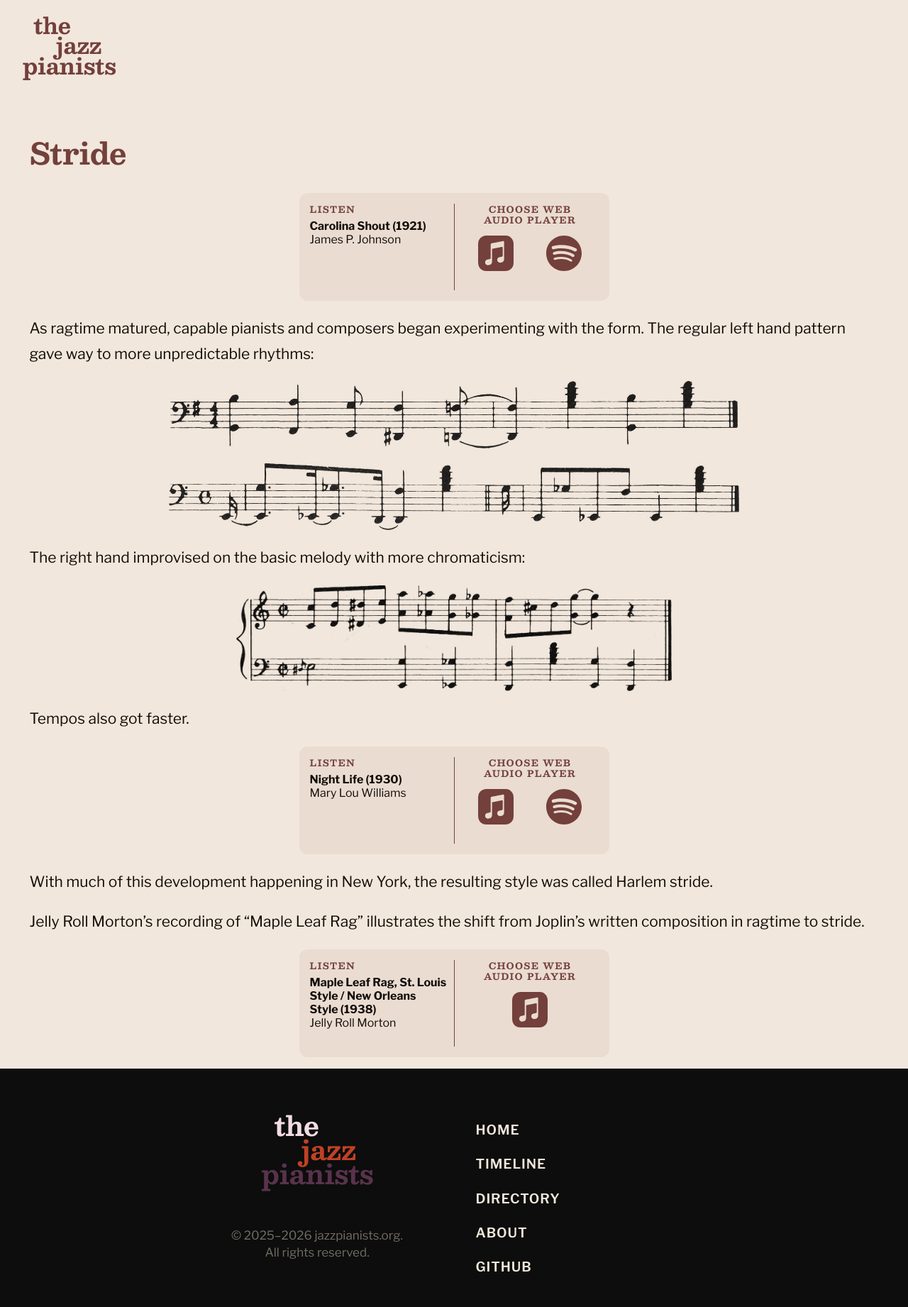
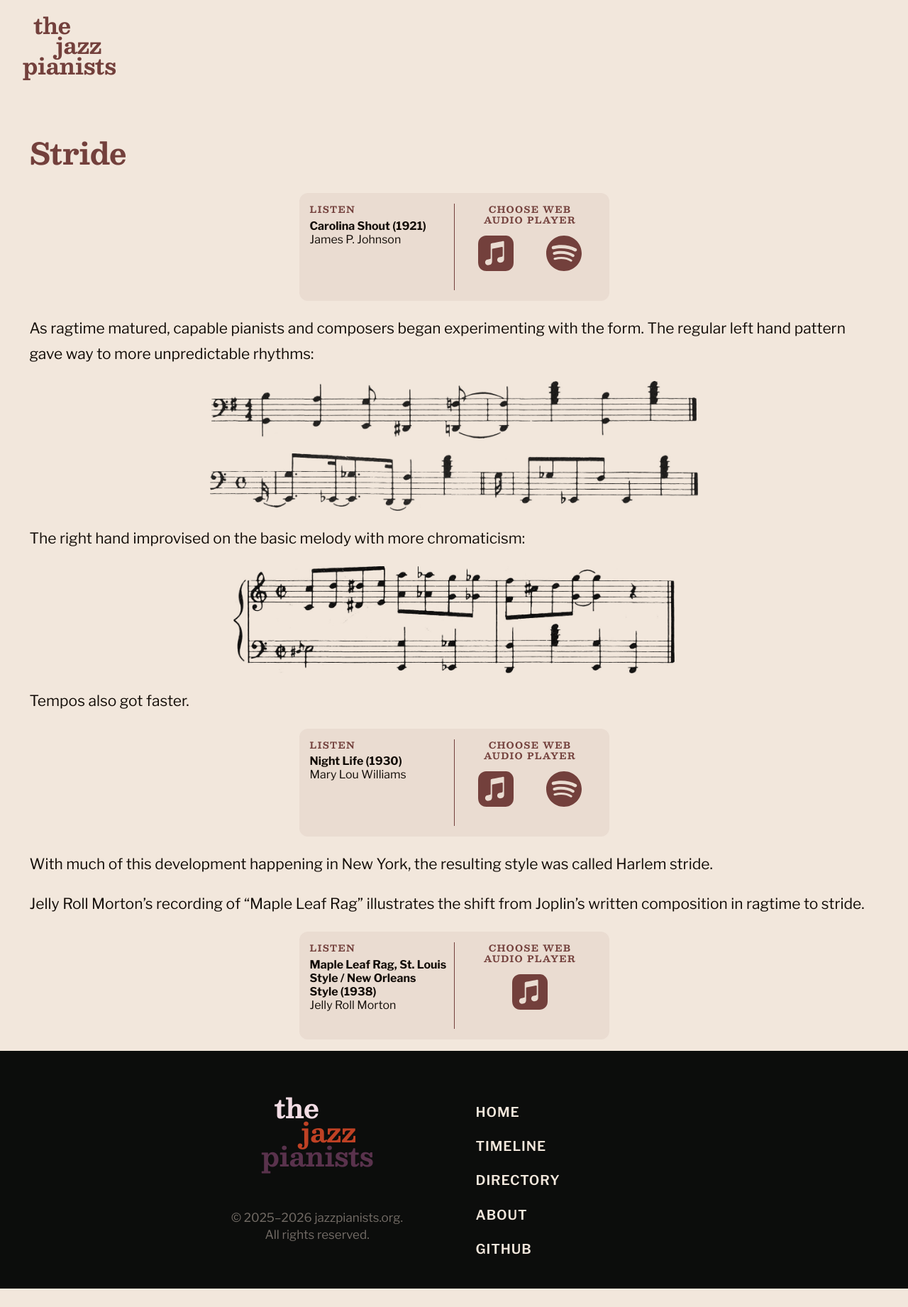
Before and after one commit to legion80/jazzpianists-org, a Jekyll site: the page built from collections/_genres/stride.md, in a window 1280 px wide. Shown: the whole page at 71% size. Built offline with Jekyll 4.4.1, drawn with Linux system fonts in a browser that asks for light colours; after the commit the page ends 1816 px from its top, so only the background shows below that.

Commit message:
Update image example sizing for stride

```diff
--- a/collections/_genres/stride.md
+++ b/collections/_genres/stride.md
@@ -9,13 +9,13 @@ timeline_end: 1935
 
 As ragtime matured, capable pianists and composers began experimenting with the form. The regular left hand pattern gave way to more unpredictable rhythms:
 
-![Stride tenths]({{ site.timeline-image-directory }}stride-tenths.jpg){: .music-example style="max-height: 4.5em" }
+![Stride tenths]({{ site.timeline-image-directory }}stride-tenths.jpg){: .music-example style="max-height: 3.85em" }
 
-![Broken bass]({{ site.timeline-image-directory }}stride-broken-bass.jpg){: .music-example style="max-height: 4.5em" }
+![Broken bass]({{ site.timeline-image-directory }}stride-broken-bass.jpg){: .music-example style="max-height: 3.85em" }
 
 The right hand improvised on the basic melody with more chromaticism:
 
-![Chromatic improvisation]({{ site.timeline-image-directory }}stride-chromatic.jpg){: .music-example style="max-height: 7.1em" }
+![Chromatic improvisation]({{ site.timeline-image-directory }}stride-chromatic.jpg){: .music-example style="max-height: 7.2em" }
 
 Tempos also got faster.
 
```
